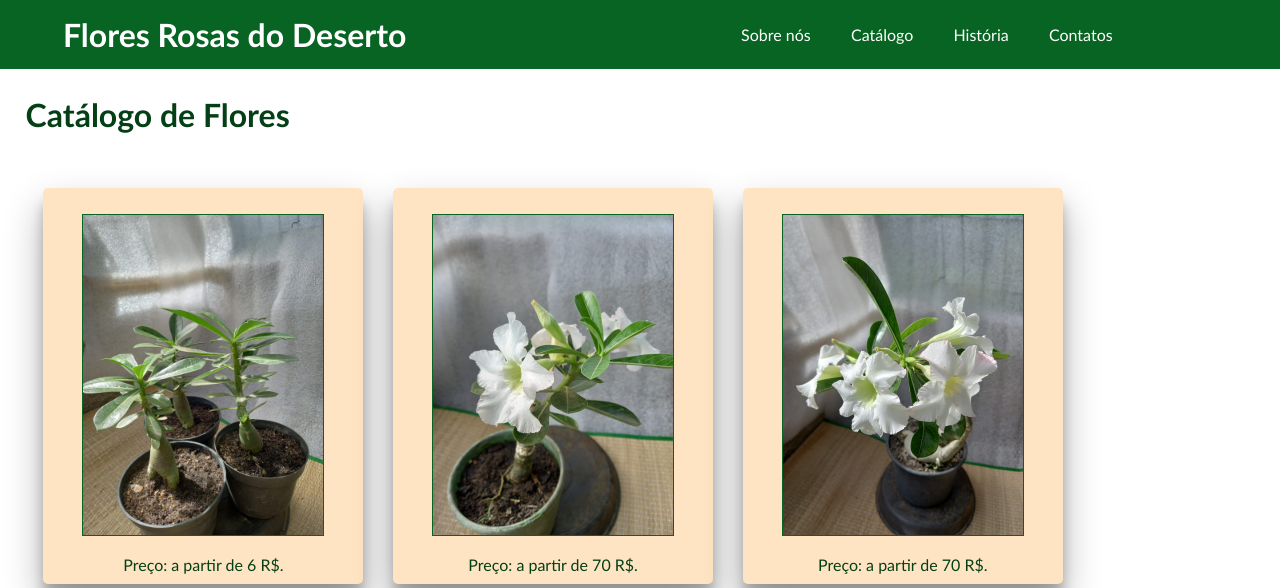
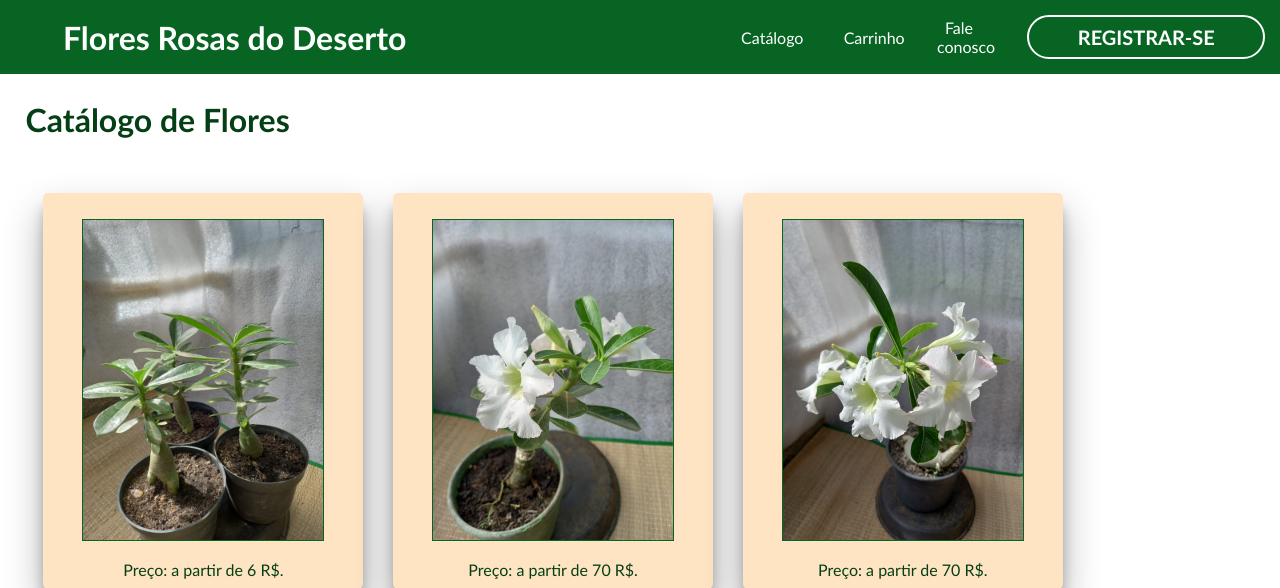
Before and after one commit to cristianoepifanio/Floricultura, a PHP site: page /catalogo.html in a window 1280 px wide. Shown: the top 588 px of the page. Run offline with PHP 8.4, Linux system fonts and the light colour scheme; some libraries are stand-ins or nearby versions.

Commit message:
atualiação

```diff
--- a/catalogo.html
+++ b/catalogo.html
@@ -20,18 +20,17 @@
 <body>
     <header>
         <div class="conteiner">
-            <a href="index.html" style="color: #fff;">
-                <h1>Flores Rosas do Deserto</h1>
-            </a>
-            <nav>
-                <li type="none"><a href="index.html#Sobre-nos">Sobre nós</a></li>
-                <li type="none"><a href="index.html#Catalogo">Catálogo</a></li>
-                <li type="none"><a href="index.html#Historia">História</a></li>
-                <li type="none"><a href="index.html#Contatos">Contatos</a></li>
-
-            </nav>
+          <h1>Flores Rosas do Deserto</h1>
+          <nav>
+            <!-- <li type="none"><a href="#Sobre-nos">Sobre nós</a></li> -->
+            <li type="none"><a href="#Catalogo">Catálogo</a></li>
+            <li type="none" onclick="abriCarrinho()" ><a href="#Historia" >Carrinho</a></li>
+            <li type="none"><a href="#Contatos">Fale conosco</a></li>
+           <div class="button"><p>REGISTRAR-SE</p></div>
+          </nav>
         </div>
-    </header>
+      </header>
+    <div class="carrinho" id="carrinho"></div>
     <div class="bloco2">
         <h1> Catálogo de Flores</h1>
         <div class="conteiner2">
--- a/index.html
+++ b/index.html
@@ -42,7 +42,7 @@
   <div class="box">
     <div class="login">
       <!-- <input type="text" placeholder="NOME"> -->
-      <input type="text" placeholder="EMAIL OU NOME">
+      <input type="text" placeholder="EMAIL">
       <input type="password" placeholder="SENHA">
       <a href="#">Esqueceu a senha?</a>
       <button class="button">ENTRAR</button>
--- a/js/main.js
+++ b/js/main.js
@@ -21,3 +21,10 @@ $(document).ready(function() {
    });
 
  });
+
+// ----------------------------------------------------
+//          CARRINHO
+// ----------------------------------------------------
+abriCarrinho = () => {
+    document.getElementById('carrinho').style.visibility = "visible";
+}
--- a/style/main.css
+++ b/style/main.css
@@ -151,6 +151,9 @@ espaços em BRANCO que possuem os textos.
 .bloco p{
     text-indent: 10%;
 }
+.bloco h1{
+    text-align:center;
+}
 .bloco2{
     background-color: rgb(255, 255, 255);
     padding: 2%;
@@ -261,7 +264,20 @@ img{
 .bloco-texto{
     width: 60%;
 }
-
+/* ----------------------------------------------------
+            Carrinho config
+--------------------------------------------------- */
+#carrinho{
+    width: 200px;
+    height: 300px;
+    border: 2px solid black;
+    border-radius: 20px;
+    position: fixed;
+    right: 3rem;
+    bottom: 3rem;
+    background-color: #ccc;
+    visibility: hidden;
+}
 /* Rodapé */
 footer {
     /* background-color: #884919; */
--- a/style/responsivo.css
+++ b/style/responsivo.css
@@ -3,6 +3,7 @@
         flex-diretion: column;
     }
 }
+
 @media screen and (max-width: 840px) {
     .conteiner {
         display: flex;
```
